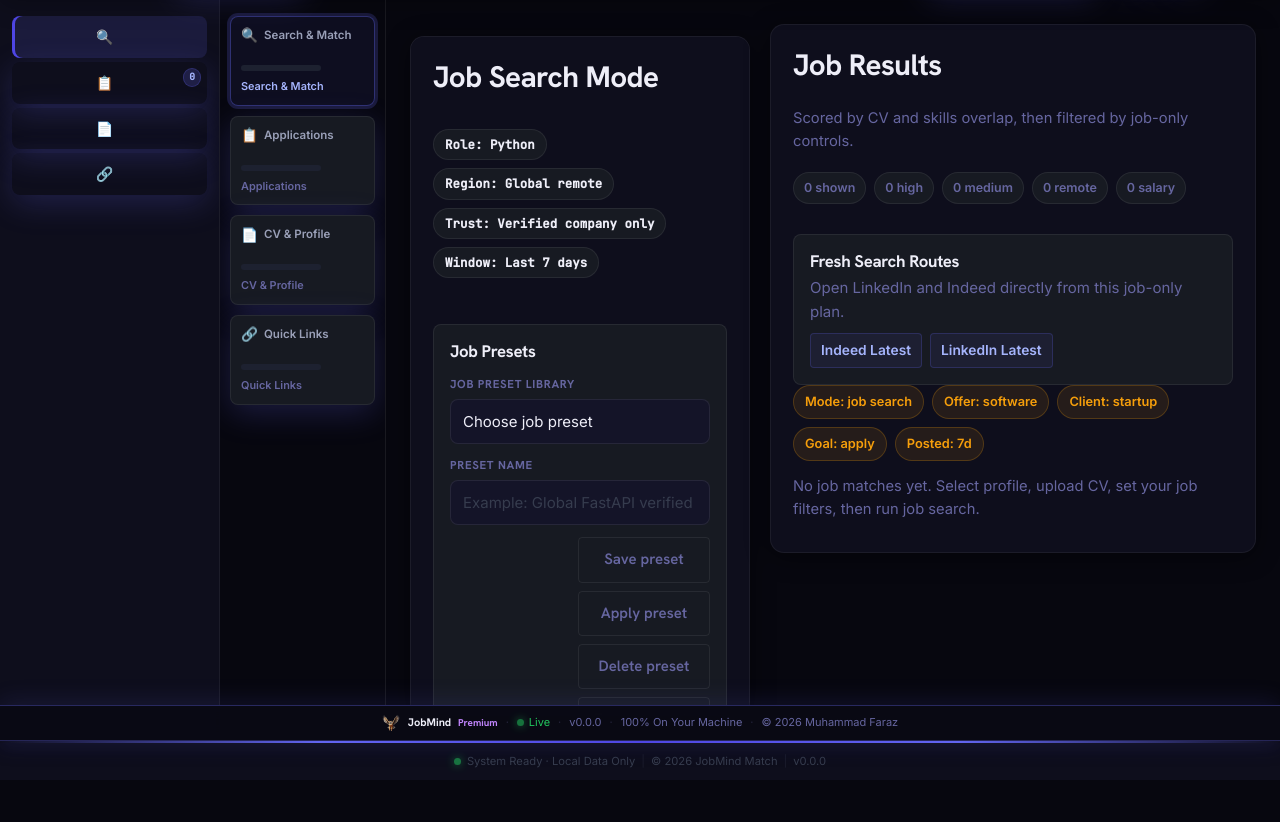
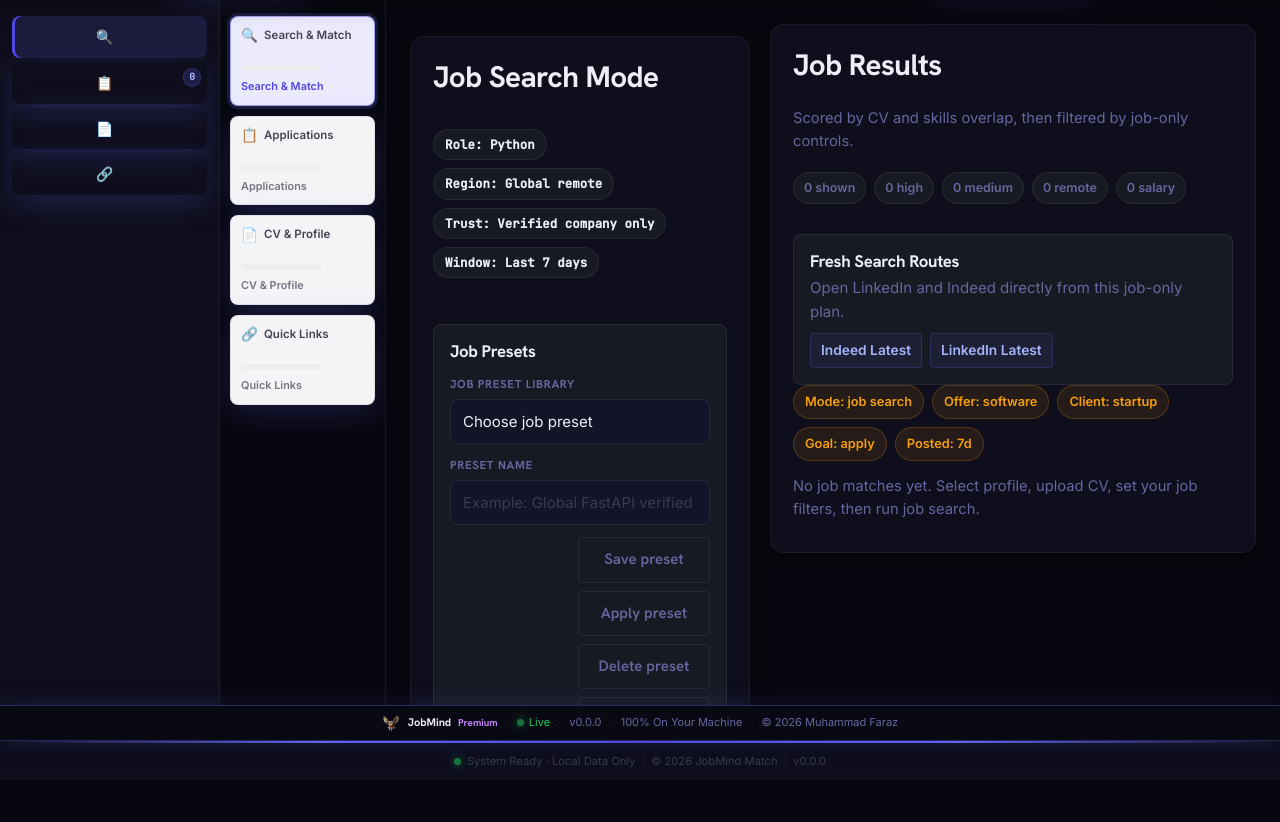
Before and after one commit to farazgoal-boop/jobmind-match, a FastAPI app: page /dashboard in a window 1280 px wide. Shown: the part 60-882 px from the top of the page. Run offline with FastAPI, Linux system fonts and the light colour scheme; data comes from the database, SQL or seed files in the repository; data that the repository does not hold is empty.

Commit message:
feat: opposite-theme Sections thumbnail cards (checkpoint 4/4)
Thumbnail cards now render in the opposite of the app shell's current
data-theme, so a card reads as a small preview rather than a flat copy
of the surrounding UI: light cards when the shell is dark (the default),
dark cards when the shell is light or high-contrast. Colors are this
app's own existing light/dark token values, hardcoded rather than
var()'d, since the card must not follow the shell's live theme; no new
theme-detection mechanism, just html[data-theme] like everywhere else.

Fixed one bug while building this: the active thumbnail's tinted
background was a low-alpha rgba() overlay, which let the app's own
(opposite-colored) page background bleed through and made the "active"
card look like it belonged to the wrong theme. Replaced with an opaque
tinted color in both directions.

Verified in-browser across all three themes (dark/light/contrast); no
console errors.

Part 4 of 4 — sidebar + Sections thumbnail navigator pass complete.

Co-Authored-By: Claude Sonnet 5 <noreply@anthropic.com>

```diff
--- a/app/static/styles.css
+++ b/app/static/styles.css
@@ -314,14 +314,21 @@ pre,
   border-right: 1px solid var(--border);
 }
 
+/* Thumbnail cards deliberately render in the OPPOSITE of the app's current
+   data-theme, so a card reads as a small preview rather than a flat copy of
+   the surrounding UI. Colors below are this app's own light/dark token
+   values, just hardcoded instead of var()'d, since the whole point is for
+   the card not to follow the shell's live theme. Default app theme is dark,
+   so the base rule uses the light palette; the override block below (for
+   when the shell itself is light/contrast) swaps in the dark palette. */
 .section-thumb {
   display: flex;
   flex-direction: column;
   gap: 7px;
   padding: 10px;
   border-radius: var(--radius-card);
-  border: 1px solid var(--border);
-  background: var(--bg-surface2);
+  border: 1px solid rgba(0, 0, 0, 0.08);
+  background: #f2f4f6;
   cursor: pointer;
   text-align: left;
   font-family: var(--font-body);
@@ -330,13 +337,16 @@ pre,
 
 .section-thumb:hover {
   transform: translateY(-1px);
-  border-color: var(--border-active);
+  border-color: rgba(79, 70, 229, 0.45);
 }
 
 .section-thumb.active {
-  border-color: var(--border-active);
+  border-color: rgba(79, 70, 229, 0.45);
   box-shadow: var(--shadow-glow);
-  background: rgba(99, 102, 241, 0.08);
+  /* Opaque tint, not a low-alpha overlay — this card sits on the app's dark
+     page background, and a translucent purple would just read as "dark"
+     again instead of a clearly lighter active card. */
+  background: #eceafd;
 }
 
 .section-thumb-head {
@@ -345,7 +355,7 @@ pre,
   gap: 6px;
   font-size: 0.72rem;
   font-weight: 600;
-  color: var(--text-secondary);
+  color: #464555;
 }
 
 .section-thumb-icon {
@@ -362,7 +372,7 @@ pre,
 .section-thumb-line {
   height: 6px;
   border-radius: 3px;
-  background: var(--bg-surface3);
+  background: #eceef0;
 }
 
 .section-thumb-line.short {
@@ -372,12 +382,53 @@ pre,
 .section-thumb-label {
   font-size: 0.68rem;
   font-weight: 600;
-  color: var(--text-muted);
+  color: #777587;
   text-align: center;
 }
 
 .section-thumb.active .section-thumb-label {
-  color: var(--accent3);
+  color: #4f46e5;
+}
+
+/* Shell is light or high-contrast → thumbnail cards flip to the dark
+   palette instead. */
+html[data-theme="light"] .section-thumb,
+html[data-theme="contrast"] .section-thumb {
+  border-color: rgba(255, 255, 255, 0.07);
+  background: #171a22;
+}
+
+html[data-theme="light"] .section-thumb:hover,
+html[data-theme="contrast"] .section-thumb:hover {
+  border-color: rgba(99, 102, 241, 0.4);
+}
+
+html[data-theme="light"] .section-thumb.active,
+html[data-theme="contrast"] .section-thumb.active {
+  border-color: rgba(99, 102, 241, 0.4);
+  /* Opaque tint for the same reason as the base rule above, mirrored: this
+     card sits on the app's light page background here. */
+  background: #1c2038;
+}
+
+html[data-theme="light"] .section-thumb-head,
+html[data-theme="contrast"] .section-thumb-head {
+  color: #9aa0b8;
+}
+
+html[data-theme="light"] .section-thumb-line,
+html[data-theme="contrast"] .section-thumb-line {
+  background: #1d2130;
+}
+
+html[data-theme="light"] .section-thumb-label,
+html[data-theme="contrast"] .section-thumb-label {
+  color: #5a6175;
+}
+
+html[data-theme="light"] .section-thumb.active .section-thumb-label,
+html[data-theme="contrast"] .section-thumb.active .section-thumb-label {
+  color: #a5b4fc;
 }
 
 .app-main {
```
